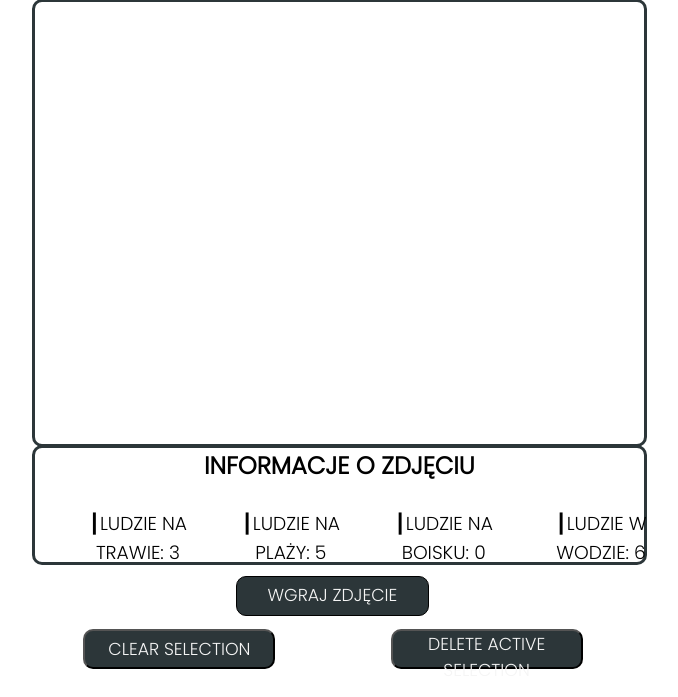
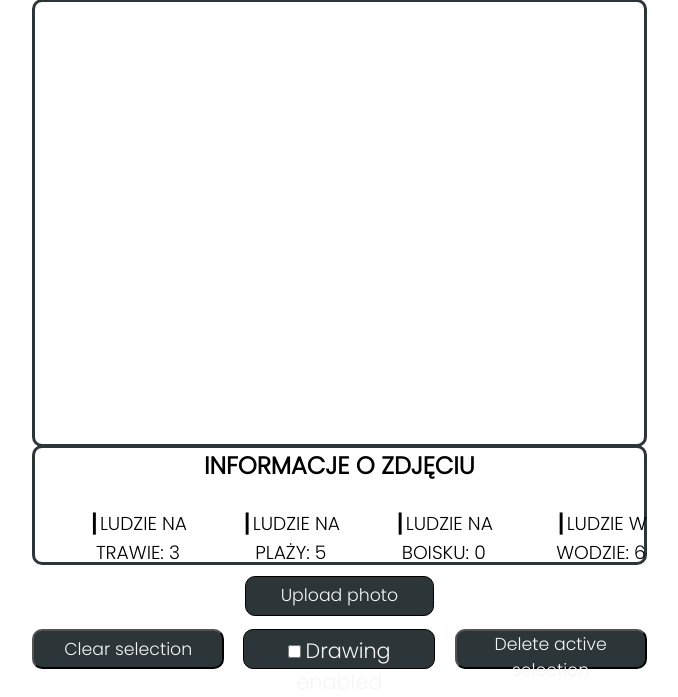
Before and after one commit to Urlich99/Projekt_intratel, a Flask app: page / in a window 1280 px wide. Shown: the part 107-804 px from the top of the page, without its empty margins (307-985 px from the left). Before the commit the page ends 776 px from the top, so only its background shows below. Run offline with Flask 2, Linux system fonts and the light colour scheme; some libraries are stand-ins or nearby versions.

Commit message:
przebudowanie funkcji zaznaczania

```diff
--- a/website/static/js/selection.js
+++ b/website/static/js/selection.js
@@ -1,103 +1,92 @@
-var Rectangle = (function () {
-    function Rectangle(canvas) {
-        var inst=this;
-        this.canvas = canvas;
-        this.className= 'Rectangle';
-        this.isDrawing = false;
-        this.bindEvents();
-    }
-
-	 Rectangle.prototype.bindEvents = function() {
-    var inst = this;
-    inst.canvas.on('mouse:down', function(o) {
-      inst.onMouseDown(o);
-    });
-    inst.canvas.on('mouse:move', function(o) {
-      inst.onMouseMove(o);
-    });
-    inst.canvas.on('mouse:up', function(o) {
-      inst.onMouseUp(o);
-    });
-    inst.canvas.on('object:moving', function(o) {
-      inst.disable();
-    })
-  }
-    Rectangle.prototype.onMouseUp = function (o) {
-      var inst = this;
-      inst.disable();
-    };
-
-    Rectangle.prototype.onMouseMove = function (o) {
-      var inst = this;
-
-
-      if(!inst.isEnable()){ return; }
-
-      var pointer = inst.canvas.getPointer(o.e);
-      var activeObj = inst.canvas.getActiveObject();
-
-      activeObj.stroke= 'lightgreen',
-      activeObj.strokeWidth= 4;
-      activeObj.fill = 'transparent';
-
-      if(origX > pointer.x){
-          activeObj.set({ left: Math.abs(pointer.x) });
-      }
-      if(origY > pointer.y){
-          activeObj.set({ top: Math.abs(pointer.y) });
-      }
-
-      activeObj.set({ width: Math.abs(origX - pointer.x) });
-      activeObj.set({ height: Math.abs(origY - pointer.y) });
-
-      activeObj.setCoords();
-      inst.canvas.renderAll();
-
-    };
-
-    Rectangle.prototype.onMouseDown = function (o) {
-      var inst = this;
-      inst.enable();
-
-      var pointer = inst.canvas.getPointer(o.e);
-      origX = pointer.x;
-      origY = pointer.y;
-
-    	var rect = new fabric.Rect({
-          left: origX,
-          top: origY,
-          originX: 'left',
-          originY: 'top',
-          width: pointer.x-origX,
-          height: pointer.y-origY,
-          angle: 0,
-          transparentCorners: false,
-          hasBorders: false,
-          hasControls: false,
-          strokeDashArray: [5, 5]
-      });
-
-  	  inst.canvas.add(rect).setActiveObject(rect);
-    };
-
-    Rectangle.prototype.isEnable = function(){
-      return this.isDrawing;
-    }
-
-    Rectangle.prototype.enable = function(){
-      this.isDrawing = true;
-    }
-
-    Rectangle.prototype.disable = function(){
-      this.isDrawing = false;
-    }
-
-    return Rectangle;
-}());
-
 var image = uploaded_image
 
 
 var canvas = new fabric.Canvas('image_canvas', { backgroundImage: image});
 canvas.setDimensions({width: '147.5%', height: '133%'}, {cssOnly: true})
-var rect = new Rectangle(canvas);
+
+  var rect, isDown, origX, origY;
+
+  function drawRect() {
+    canvas.on('mouse:down', onMouseDown);
+    canvas.on('mouse:up', onMouseUp);
+    canvas.on('mouse:move', onMouseMove);
+    changeSelection(false);
+  }
+
+  function selection() {
+    canvas.off('mouse:down', onMouseDown);
+    canvas.off('mouse:up', onMouseUp);
+    canvas.off('mouse:move', onMouseMove);
+    changeSelection(true);
+  }
+
+  function onMouseDown(o) {
+    isDown = true;
+    var pointer = canvas.getPointer(o.e);
+    origX = pointer.x;
+    origY = pointer.y;
+    var pointer = canvas.getPointer(o.e);
+    rect = new fabric.Rect({
+      left: origX,
+      top: origY,
+      originX: 'left',
+      originY: 'top',
+      width: pointer.x - origX,
+      height: pointer.y - origY,
+      angle: 0,
+      transparentCorners: false,
+      hasBorders: false,
+      hasControls: false,
+      strokeDashArray: [5, 5],
+      stroke:  'lightgreen',
+      strokeWidth: 4,
+      fill: 'transparent'
+    });
+    canvas.add(rect);
+  };
+
+  function onMouseMove(o) {
+    if (!isDown) return;
+    var pointer = canvas.getPointer(o.e);
+
+    if (origX > pointer.x) {
+      rect.set({
+        left: Math.abs(pointer.x)
+      });
+    }
+    if (origY > pointer.y) {
+      rect.set({
+        top: Math.abs(pointer.y)
+      });
+    }
+
+    rect.set({
+      width: Math.abs(origX - pointer.x)
+    });
+    rect.set({
+      height: Math.abs(origY - pointer.y)
+    });
+    canvas.requestRenderAll();
+  };
+
+  function onMouseUp(o) {
+    isDown = false;
+    rect.setCoords();
+  };
+
+  function changeSelection(value) {
+    canvas.selection = value;
+    canvas.forEachObject(function(obj) {
+      obj.selectable = value;
+    });
+    canvas.requestRenderAll();
+  }
+
+  function enable_selection(){
+    var checkBox = document.getElementById("selection");
+    if (checkBox.checked == true){
+        drawRect();
+      } else {
+        selection();
+      }
+  }
--- a/website/static/styles/styles.css
+++ b/website/static/styles/styles.css
@@ -91,7 +91,7 @@
     background:#2C3639;
     position: absolute;
     top: 92%;
-    left: 30.5%;
+    left: 26.5%;
     transition: 0.2;
     cursor: pointer;
   }
@@ -106,14 +106,11 @@
     background:#2C3639;
     position: absolute;
     top: 92%;
-    left: 54.5%;
+    left: 59.5%;
     transition: 0.2;
     cursor: pointer;
   }
-  .przycisk:hover{
-    background:#202526;
-  }
-  .przycisk2:hover{
+  .przycisk:hover, .przycisk2:hover{
     background:#202526;
   }
   .logo {
@@ -127,11 +124,11 @@
     border-radius: 7.5px;
   }
   .btn{
-    width:31.7%;
+    width:31%;
     height: 9%;
     position: absolute;
     top: 130%;
-    left: 33%;
+    left: 34.5%;
     line-height: 1.5;
     text-align: center;
     border-radius: 10px;
@@ -163,3 +160,24 @@
   #time {
     padding-left: 20px;
   }
+
+  .wlacznik {
+    width:15%;
+    height: 5%;
+    position: absolute;
+    top: 92%;
+    left: 43%;
+    border-radius: 10px;
+    color: aliceblue;
+    background-color: #2C3639;
+    border: 0;
+    border: 1px solid black;
+    padding: 5px;
+    text-align: center;
+  }
+
+  label {
+    color: whitesmoke;
+    justify-content: center;
+    align-items: center;
+  }
--- a/website/templates/index.html
+++ b/website/templates/index.html
@@ -43,27 +43,34 @@
         </div>
 
         <div class="prostokat">
+
             <div class="upload">
                 <button type="button" class="btn" onclick="canvas.remove(...canvas.getObjects());">
                     <input type="file" id="image_input">
-                    <p class="wgraj"> WGRAJ ZDJĘCIE </p>
+                    <p class="wgraj"> Upload photo </p>
                 </button>
             </div>
-            <div  id="display_image"></div>
+            <div id="display_image"></div>
             <script src="../static/js/upload.js"></script>
             <div class="picture">
                 <canvas id="image_canvas" class="picture" width="1280px" height="720px"></canvas>
-                <script src="../static/js/selection.js"></script>
+                <script src="../static/js/selection_test.js"></script>
             </div>
         </div>
 
-        <button class="przycisk" onclick="canvas.remove(...canvas.getObjects());">
-            <p class="przycisk_text"> CLEAR SELECTION </p>
-        </button>
-        <button class="przycisk2" onclick="canvas.remove(canvas.getActiveObject())">
-            <p class="przycisk_text"> DELETE ACTIVE SELECTION </p>
-        </button>
 
+            <button class="przycisk" onclick="canvas.remove(...canvas.getObjects());">
+                <p class="przycisk_text"> Clear selection </p>
+            </button>
+            <button class="przycisk2" onclick="canvas.remove(canvas.getActiveObject())">
+                <p class="przycisk_text"> Delete active selection </p>
+            </button>
+            <div class="wlacznik" >
+            <input type="checkbox" id="selection" name="selection" onclick="enable_selection()">
+            <label for="selection">
+                <span class="przycisk_text">Drawing enabled</span>
+            </label>
+        </div>
     </section>
 
 </body>
```
